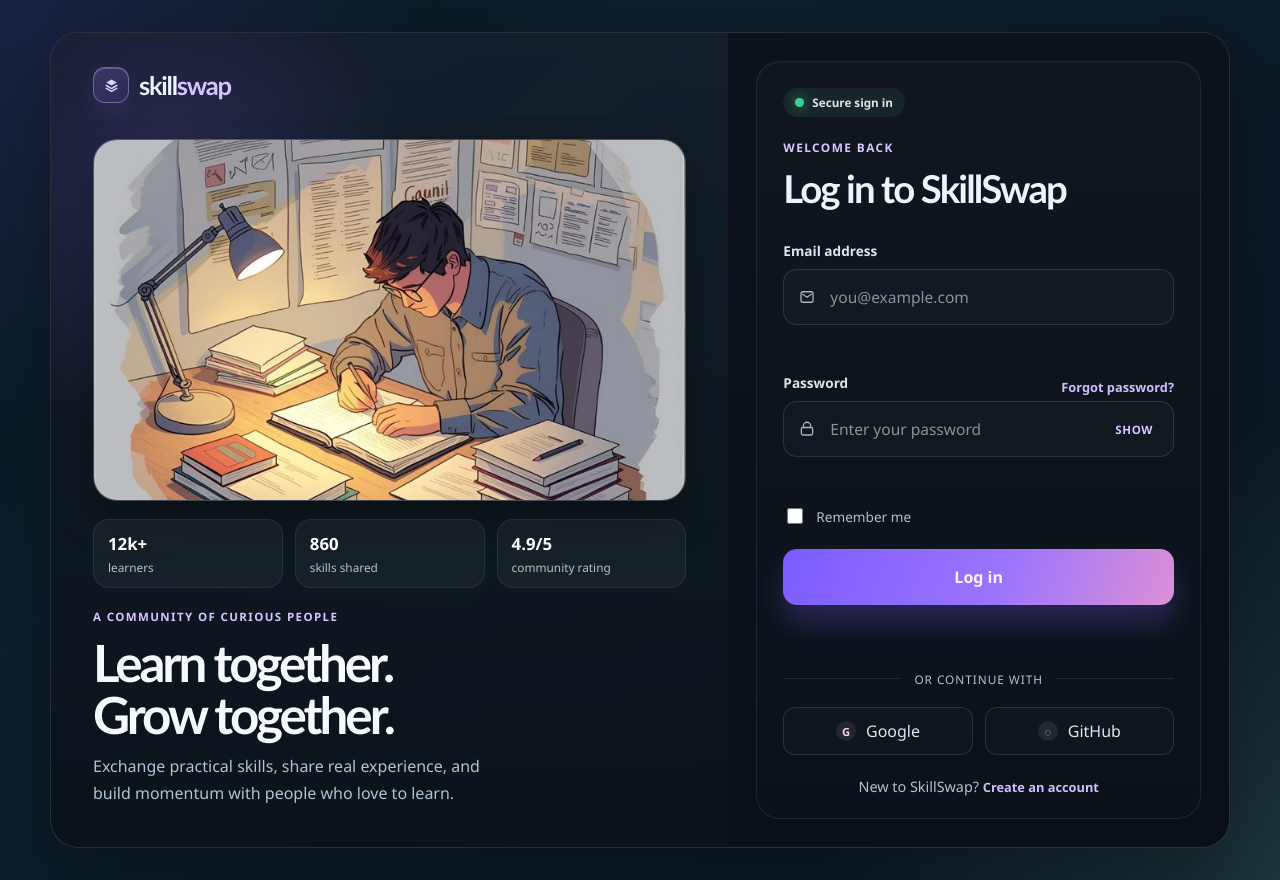
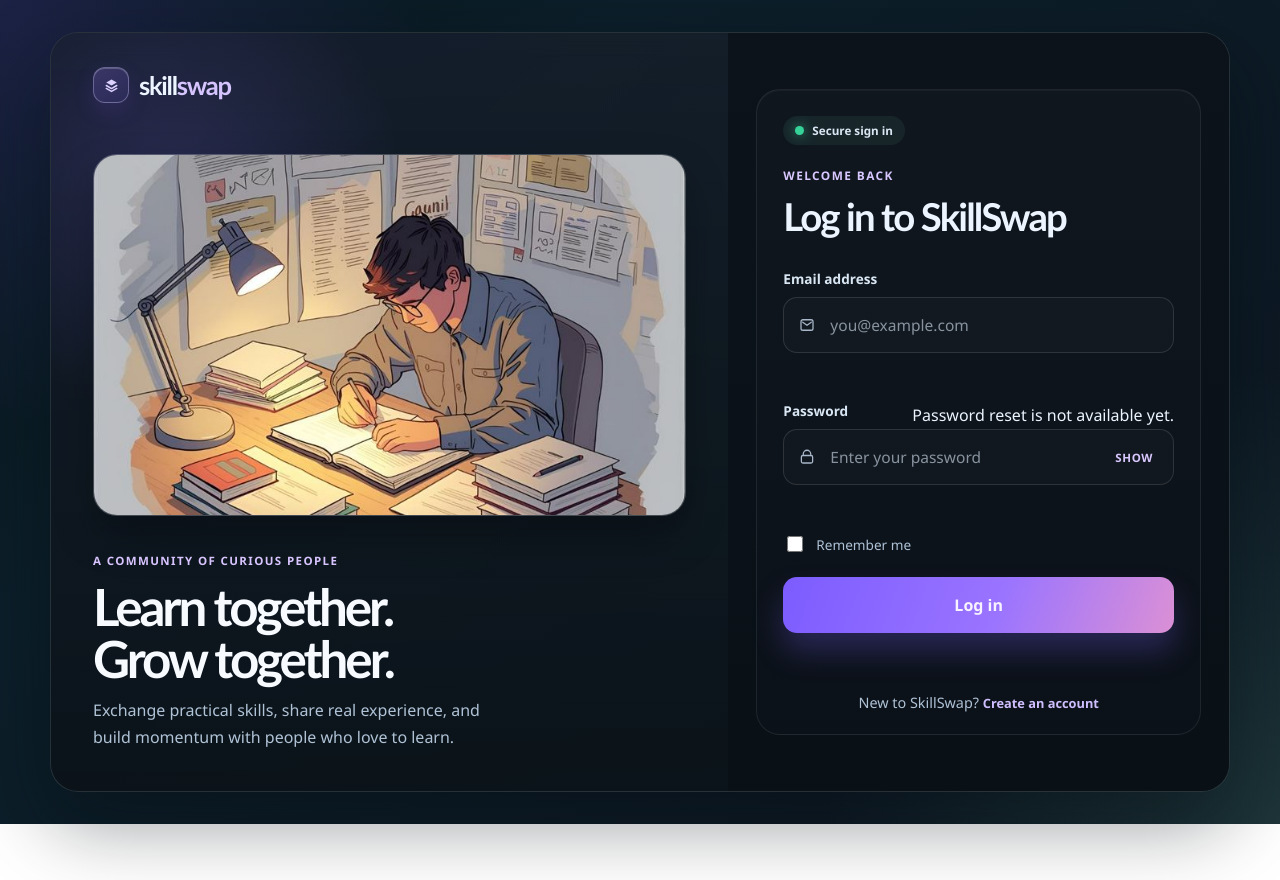
Before and after one commit to praveenprofessional18-maker/SkillSwap, a plain HTML site: page frontend/login.html in a window 1280 px wide. After the commit the page ends 824 px from the top, so only its background shows below. Drawn offline with Linux system fonts and the light colour scheme.

Commit message:
chore: update frontend/login.html

```diff
--- a/frontend/login.html
+++ b/frontend/login.html
@@ -6,8 +6,10 @@
     <meta name="description" content="SkillSwap login page" />
     <meta name="theme-color" content="#6938df" />
     <title>SkillSwap | Login</title>
-    <link rel="stylesheet" href="css/login.css" />
-    <script src="js/login.js" defer></script>
+    <link rel="stylesheet" href="css/login.css?v=2" />
+    <script src="js/config.js" defer></script>
+    <script src="js/api.js?v=3" defer></script>
+    <script src="js/login.js?v=3" defer></script>
   </head>
   <body class="login-page">
     <main class="login-shell" aria-label="SkillSwap login page">
@@ -28,20 +30,6 @@
         <div class="visual-card">
           <div class="illustration-frame">
             <img src="images/learning-together.jpg" alt="People learning and collaborating together" />
-          </div>
-          <div class="mini-stats" aria-label="SkillSwap community highlights">
-            <div>
-              <strong>12k+</strong>
-              <span>learners</span>
-            </div>
-            <div>
-              <strong>860</strong>
-              <span>skills shared</span>
-            </div>
-            <div>
-              <strong>4.9/5</strong>
-              <span>community rating</span>
-            </div>
           </div>
         </div>
 
@@ -81,7 +69,7 @@
             <div class="field-group">
               <div class="label-row">
                 <label for="password">Password</label>
-                <a href="#" class="text-link" aria-label="Reset your password">Forgot password?</a>
+                <span>Password reset is not available yet.</span>
               </div>
               <div class="input-wrap">
                 <span class="input-icon" aria-hidden="true">
@@ -89,7 +77,7 @@
                     <path d="M7 10V8a5 5 0 1 1 10 0v2M6.5 10h11a2 2 0 0 1 2 2v6a2 2 0 0 1-2 2h-11a2 2 0 0 1-2-2v-6a2 2 0 0 1 2-2Z" stroke="currentColor" stroke-width="1.7" stroke-linecap="round" stroke-linejoin="round"/>
                   </svg>
                 </span>
-                <input id="password" name="password" type="password" placeholder="Enter your password" autocomplete="current-password" aria-invalid="false" />
+                <input id="password" name="password" type="password" placeholder="Enter your password" autocomplete="current-password" maxlength="72" aria-invalid="false" />
                 <button class="toggle-password" type="button" aria-label="Show password">Show</button>
               </div>
               <p class="field-error" id="passwordError" aria-live="polite"></p>
@@ -107,24 +95,9 @@
             <p class="form-success" id="formSuccess" aria-live="polite"></p>
           </form>
 
-          <div class="divider" aria-label="Other ways to sign in">
-            <span>or continue with</span>
-          </div>
-
-          <div class="socials" aria-label="Social sign in options">
-            <button type="button" class="social-button" aria-label="Continue with Google">
-              <span class="social-icon google" aria-hidden="true">G</span>
-              Google
-            </button>
-            <button type="button" class="social-button" aria-label="Continue with GitHub">
-              <span class="social-icon github" aria-hidden="true">◌</span>
-              GitHub
-            </button>
-          </div>
-
           <p class="register-copy">
             New to SkillSwap?
-            <a href="#" class="text-link register-link">Create an account</a>
+            <a href="register.html" class="text-link register-link">Create an account</a>
           </p>
         </div>
       </section>
```
